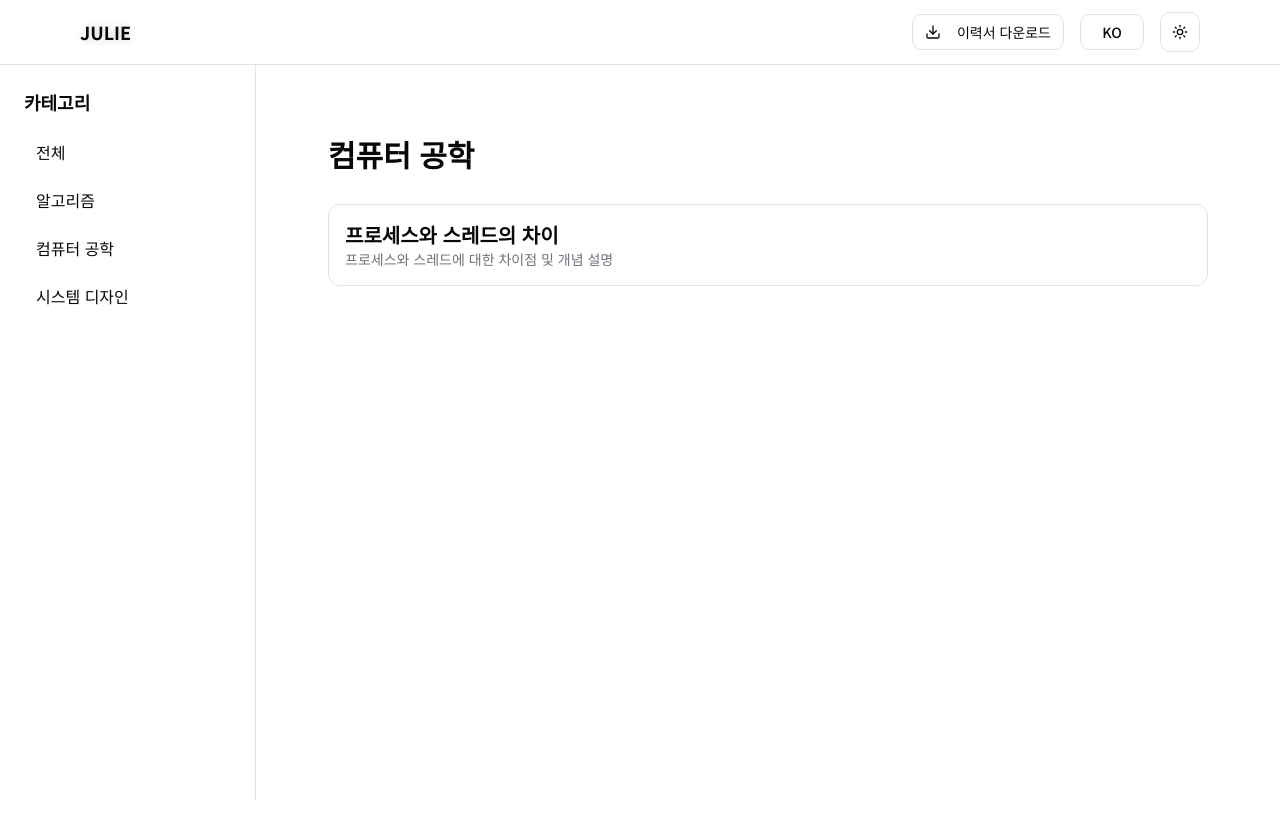
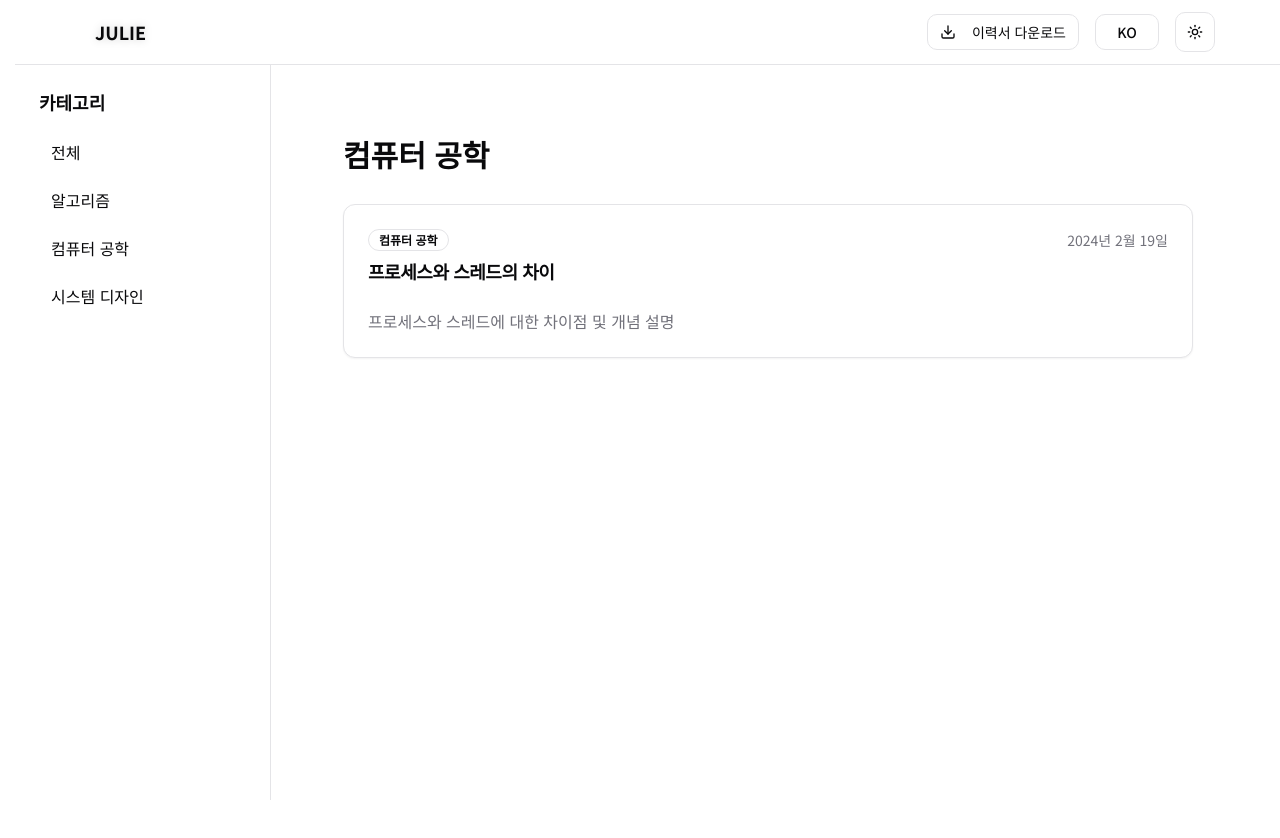
Before and after one commit to julielee9067/julie, a Next.js app: page /blog/cs in a window 1280 px wide. Shown: the top 838 px of the page. Built offline with nearby package versions, Linux system fonts and the light colour scheme.

Commit message:
Fix scroll bar issue with blog posts

```diff
--- a/app/globals.css
+++ b/app/globals.css
@@ -25,7 +25,12 @@
     --ring: 267 85% 81%;
     --radius: 0.75rem;
   }
-
+  html {
+    scrollbar-gutter: stable both-edges;
+  }
+  html, body {
+    overflow-y: scroll;
+  }
   .dark {
     --background: 20 14.3% 4.1%;
     --foreground: 0 0% 95%;
--- a/components/blog/ClientBlogCategory.tsx
+++ b/components/blog/ClientBlogCategory.tsx
@@ -2,18 +2,12 @@
 "use client";
 import React from "react";
 import { useLanguage } from "@/components/LanguageProvider";
-
-interface PostType {
-    slug: string;
-    category: { [key: string]: string };
-    title: { [key: string]: string };
-    description: { [key: string]: string };
-    // add any other post fields as needed
-}
+import {BlogPostCard} from "@/components/blog/BlogPostCard";
+import {BlogPost} from "@/lib/types";
 
 interface ClientBlogCategoryProps {
     category: string;
-    filteredPosts: PostType[];
+    filteredPosts: BlogPost[];
 }
 
 export default function ClientBlogCategory({ category, filteredPosts }: ClientBlogCategoryProps) {
@@ -28,23 +22,16 @@ export default function ClientBlogCategory({ category, filteredPosts }: ClientBl
                     </h1>
                     <div className="grid gap-6">
                         {filteredPosts.map((post) => (
-                            <div key={post.slug}>
-                                <div className="border rounded-lg p-4 hover:shadow-md transition">
-                                    <h2 className="text-xl font-semibold">
-                                        {post.title[language as "ko" | "en"]}
-                                    </h2>
-                                    <p className="text-sm text-muted-foreground">
-                                        {post.description[language as "ko" | "en"]}
-                                    </p>
-                                </div>
-                            </div>
+                            <BlogPostCard
+                                key={post.slug}
+                                post={post}
+                                language={language}
+                            />
                         ))}
                     </div>
-                    {filteredPosts.length === 0 && (
+                    {!filteredPosts.length && (
                         <p className="text-muted-foreground">
-                            {language === "ko"
-                                ? "이 카테고리에 대한 게시글이 없습니다."
-                                : "No posts in this category."}
+                            {language === "ko" ? "이 카테고리에 대한 게시글이 없습니다." : "No posts in this category."}
                         </p>
                     )}
                 </div>
--- a/components/home/Projects.tsx
+++ b/components/home/Projects.tsx
@@ -33,19 +33,16 @@ const projects: Project[] = [
         stacks: ["Go", "Gin", "PostgreSQL", "AWS S3", "Redis", "Next.js", "Docker"],
         details: {
             ko: [
-                "백엔드 및 전체 프로젝트 총괄",
+                "백엔드 API, 서비스 및 전체 프로젝트 총괄",
                 "데이터베이스 스키마 개발",
                 "이메일 인증 파이프라인 구축",
-                "upvote/downvote 서비스 구현",
             ],
             en: [
                 "Led backend development and overall project management",
                 "Developed database schema",
                 "Built email verification pipeline",
-                "Implemented upvote/downvote service",
             ],
         },
-        github: "https://github.com/username/togather",
     },
     {
         title: "ARAM.GG",
--- a/lib/blogPosts/index.ts
+++ b/lib/blogPosts/index.ts
@@ -2,9 +2,11 @@
 import {BlogPost, LeetCodeProblem} from "@/lib/types"
 import { csProcessThread } from "./cs/processThread"
 import {twoSum} from "@/lib/blogPosts/algorithms/two-sum";
+import {systemDesignRandom} from "@/lib/blogPosts/system-design/randomFile";
 
 export const blogPosts: BlogPost[] = [
     csProcessThread,
+    systemDesignRandom
 ]
 
 export const leetcodeProblems: LeetCodeProblem[] = [
--- /dev/null
+++ b/lib/blogPosts/system-design/randomFile.ts
@@ -0,0 +1,22 @@
+import { BlogPost } from "@/lib/types";
+
+export const systemDesignRandom: BlogPost = {
+    slug: "system-design/random-file",
+    categorySlug: "system-design",
+    title: {
+        ko: "프로세스와 스레드의 차이",
+        en: "Process vs Thread",
+    },
+    date: "2024-02-19",
+    category: {
+        ko: "시스템 디자인",
+        en: "System Design",
+    },
+    description: {
+        ko: "렌더링 확인용 테스트 파일입니다",
+        en: "Test file for system design.",
+    },
+    content: `
+        렌더링 확인용 테스트 파일입니다
+  `,
+};
```
